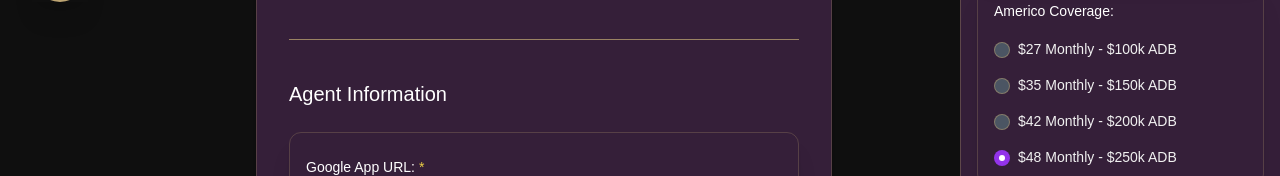
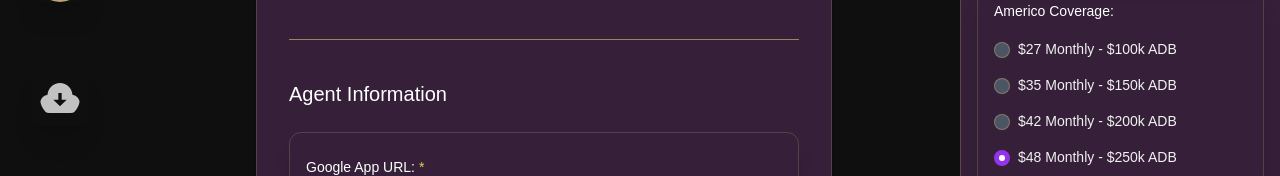
Before and after one commit to voidoperator/10sa, a Next.js app: page / in a window 1280 px wide. Shown: the part 330-506 px from the top of the page. Built offline with nearby package versions, Linux system fonts and the light colour scheme; what @thoughtbot/tailwindcss-aria-attributes would draw is missing.

Commit message:
feat: autosherpa extension release dl button

```diff
--- a/src/components/TailwindStyled.tsx
+++ b/src/components/TailwindStyled.tsx
@@ -66,6 +66,9 @@
 `;
 export const AnchorSpan = tw.span`
   text-white font-semibold absolute transition-all transform -translate-x-8 -translate-y-1/2 top-1/2 w-0 overflow-hidden whitespace-nowrap group-hover:translate-x-14 group-hover:w-auto group-hover:opacity-100 opacity-0
+`;
+export const DownloadsContainer = tw.div`
+  flex flex-col gap-8 shadow-xl fixed top-1/2 left-8
 `;
 
 // Form
--- /dev/null
+++ b/src/components/icons/DownloadAutoSherpaIcon.tsx
@@ -0,0 +1,13 @@
+import React, { ReactElement } from 'react';
+
+type IconProps = {
+  twClasses: string;
+};
+
+export function DownloadAutoSherpaIcon({ twClasses }: IconProps): ReactElement {
+  return (
+    <svg xmlns='http://www.w3.org/2000/svg' viewBox='0 0 24 24' color='currentColor' className={twClasses}>
+      <path d='M19.479 10.092c-.212-3.951-3.473-7.092-7.479-7.092-4.005 0-7.267 3.141-7.479 7.092-2.57.463-4.521 2.706-4.521 5.408 0 3.037 2.463 5.5 5.5 5.5h13c3.037 0 5.5-2.463 5.5-5.5 0-2.702-1.951-4.945-4.521-5.408zm-7.479 6.908l-4-4h3v-4h2v4h3l-4 4z' />
+    </svg>
+  );
+}
--- a/src/components/nav/SideNav.tsx
+++ b/src/components/nav/SideNav.tsx
@@ -7,10 +7,12 @@
   Anchor,
   AnchorSpan,
   AutoSymbolContainer,
+  DownloadsContainer,
 } from '../../components/TailwindStyled';
 import { AmericoSymbol, HealthSherpaSymbol, MutualOfOmahaSymbol } from '../icons/NavIcons';
 import { statesAbbreviation } from '../../utility/staticData';
 import { parseCurrency } from '../../utility/utility';
+import { DownloadAutoSherpaIcon } from '../icons/DownloadAutoSherpaIcon';
 
 const SideNav = () => {
   const { formData, setFormData } = useFormData();
@@ -70,13 +72,13 @@
   return (
     <SideNavContainer>
       <SymbolContainer>
-        <Anchor href='https://www.healthsherpa.com/' target='_blank'>
+        <Anchor rel='noopener noreferrer' href='https://www.healthsherpa.com/' target='_blank'>
           <HealthSherpaSymbol twClasses='z-10 w-10 bg-10sa-gold rounded-full' />
           <AnchorSpan style={{ transition: 'width 0.5s ease, transform 0.5s ease, opacity 2s ease' }}>
             HealthSherpa
           </AnchorSpan>
         </Anchor>
-        <Anchor href='https://tools.americoagent.com/' target='_blank'>
+        <Anchor rel='noopener noreferrer' href='https://tools.americoagent.com/' target='_blank'>
           <AmericoSymbol twClasses='z-10 w-10 bg-10sa-gold rounded-full' />
           <AnchorSpan style={{ transition: 'width 0.5s ease, transform 0.5s ease, opacity 2s ease' }}>
             Americo
@@ -84,6 +86,7 @@
         </Anchor>
         <Anchor
           href='https://producer.mutualofomaha.com/enterprise/portal/!ut/p/z1/hY7BDoIwEES_hQNXdiMWibdGE1HxLO7FgKkFUygplf6-jXoxEZ3b7ryZDBAUQF05NrK0je5K5e8TJefVhmfzRY6YstkaOe6zlLE4xgOD4z-AvI0T4ujz9ESmGrbJG_jRsQOSSlevubyr4lQCGXEVRpjobvy7trYfliGG6JyLpNZSieii2xC_RWo9WCg-SejbAm9MjTkPgge1lLo5/dz/d5/L2dBISEvZ0FBIS9nQSEh/'
+          rel='noopener noreferrer'
           target='_blank'
         >
           <MutualOfOmahaSymbol twClasses='z-10 w-10 bg-10sa-gold rounded-full fill-mutual' />
@@ -92,6 +95,23 @@
           </AnchorSpan>
         </Anchor>
       </SymbolContainer>
+      <DownloadsContainer>
+        <Anchor
+          href='https://github.com/voidoperator/10sa-autosherpa/releases/download/v0.1/AuthoSherpa.zip'
+          rel='noopener noreferrer'
+          target='_blank'
+          className='bg-transparent'
+          title='Download AutoSherpa'
+        >
+          <DownloadAutoSherpaIcon twClasses='z-10 w-10 rounded-full fill-white/75 hover:fill-white transition-all duration-500' />
+          {/* <AnchorSpan
+            className='text-xs'
+            style={{ transition: 'width 0.5s ease, transform 0.5s ease, opacity 2s ease' }}
+          >
+            AutoSherpa Download
+          </AnchorSpan> */}
+        </Anchor>
+      </DownloadsContainer>
       {formData.zip_code &&
         formData.state &&
         formData.gender &&
@@ -100,7 +120,12 @@
         formData.age !== null &&
         formData.age > -1 && (
           <AutoSymbolContainer>
-            <Anchor href={customLink} target='_blank' className='rounded-xl bottom-0 bg-white'>
+            <Anchor
+              rel='noopener noreferrer'
+              href={customLink}
+              target='_blank'
+              className='rounded-xl bottom-0 bg-white'
+            >
               <HealthSherpaSymbol twClasses='z-10 w-10 bg-white rounded-full' />
               <AnchorSpan style={{ transition: 'width 0.5s ease, transform 0.5s ease, opacity 2s ease' }}>
                 AutoSherpa
```
